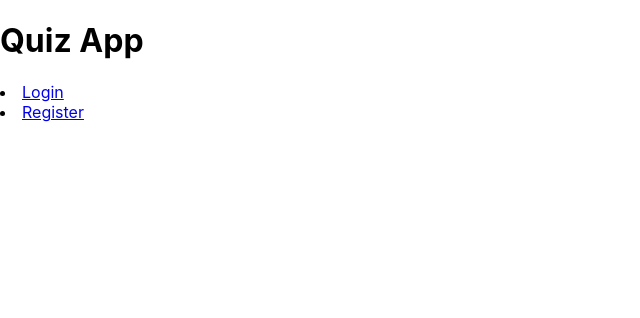
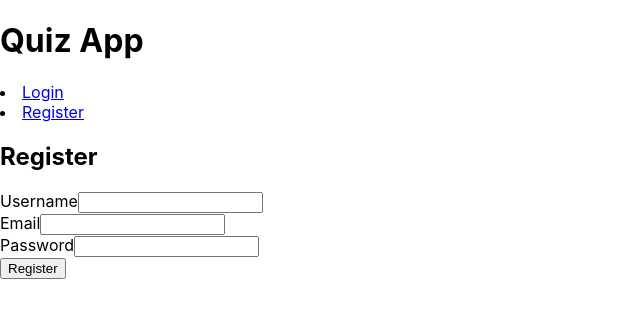
Before and after one commit to Furkyleon/geoquiz, a React (Create React App) app in the folder frontend/: page /register in a window 1280 px wide. Shown: the top 318 px of the page, without its empty margins (0-640 px from the left). Built offline with nearby package versions, Linux system fonts and the light colour scheme.

Commit message:
login register works

```diff
--- a/frontend/package.json
+++ b/frontend/package.json
@@ -7,6 +7,7 @@
         "@testing-library/jest-dom": "^6.6.3",
         "@testing-library/react": "^16.3.0",
         "@testing-library/user-event": "^13.5.0",
+        "axios": "^1.9.0",
         "react": "^19.1.0",
         "react-dom": "^19.1.0",
         "react-router-dom": "^7.6.0",
--- a/frontend/src/App.js
+++ b/frontend/src/App.js
@@ -5,6 +5,7 @@ import Home from "./components/Home";
 import Header from "./components/Header";
 import Users from "./components/Users";
 import Login from "./components/Login";
+import Register from "./components/Register";
 import Profile from "./components/Profile";
 
 function App() {
@@ -31,6 +32,7 @@ function App() {
                         <Route path="/" element={<Home />} />
                         <Route path="/users" element={<Users />} />
                         <Route path="/login" element={<Login />} />
+                        <Route path="/register" element={<Register />} />
                         <Route path="/profile" element={<Profile />} />
                     </Routes>
                 </div>
--- a/frontend/src/components/Login.js
+++ b/frontend/src/components/Login.js
@@ -8,8 +8,10 @@ function Login() {
     const [password, setPassword] = useState("");
     const [error, setError] = useState("");
 
-    async function Login(e) {
+    async function handleLogin(e) {
         e.preventDefault();
+
+        try {
             const res = await fetch("http://localhost:3001/users/login", {
                 method: "POST",
                 credentials: "include",
@@ -18,12 +20,16 @@ function Login() {
             });
 
             const data = await res.json();
-        if (data._id !== undefined) {
-            userContext.setUserContext(data);
+
+            if (res.ok && data.user) {
+                userContext.setUserContext(data.user);
             } else {
+                throw new Error(data.message || "Invalid login");
+            }
+        } catch (err) {
             setUsername("");
             setPassword("");
-            setError("Invalid username or password");
+            setError(err.message);
         }
     }
 
@@ -32,21 +38,35 @@ function Login() {
     }
 
     return (
-        <form onSubmit={Login}>
+        <form
+            onSubmit={handleLogin}
+            className="max-w-sm mx-auto mt-10 p-6 bg-white rounded-xl shadow"
+        >
+            <h2 className="text-xl font-bold mb-4">Login</h2>
             <input
                 type="text"
                 placeholder="Username"
                 value={username}
                 onChange={(e) => setUsername(e.target.value)}
+                className="block w-full mb-3 px-3 py-2 border rounded"
+                required
             />
             <input
                 type="password"
                 placeholder="Password"
                 value={password}
                 onChange={(e) => setPassword(e.target.value)}
+                className="block w-full mb-3 px-3 py-2 border rounded"
+                required
             />
-            <input type="submit" value="Log in" />
-            <label>{error}</label>
+            <input
+                type="submit"
+                value="Log in"
+                className="w-full bg-blue-600 text-white py-2 rounded hover:bg-blue-700 cursor-pointer"
+            />
+            {error && (
+                <label className="text-red-500 block mt-2">{error}</label>
+            )}
         </form>
     );
 }
--- /dev/null
+++ b/frontend/src/components/Register.js
@@ -0,0 +1,82 @@
+import React, { useState } from "react";
+import axios from "axios";
+import { useNavigate } from "react-router-dom";
+
+export default function RegisterPage() {
+    const [form, setForm] = useState({ username: "", email: "", password: "" });
+    const [error, setError] = useState(null);
+    const navigate = useNavigate();
+
+    const handleChange = (e) => {
+        setForm({ ...form, [e.target.name]: e.target.value });
+    };
+
+    const handleSubmit = async (e) => {
+        e.preventDefault();
+        try {
+            const response = await axios.post(
+                "http://localhost:3001/users/",
+                form
+            );
+            if (response.status === 201) {
+                navigate("/login"); // Redirect to login page after successful registration
+            }
+        } catch (err) {
+            setError(err.response?.data?.message || "Registration failed");
+        }
+    };
+
+    return (
+        <div className="max-w-md mx-auto mt-10 p-6 bg-white rounded-2xl shadow-md">
+            <h2 className="text-2xl font-bold mb-6">Register</h2>
+            {error && <div className="mb-4 text-red-500">{error}</div>}
+            <form onSubmit={handleSubmit} className="space-y-4">
+                <div>
+                    <label className="block text-sm font-medium mb-1">
+                        Username
+                    </label>
+                    <input
+                        type="text"
+                        name="username"
+                        value={form.username}
+                        onChange={handleChange}
+                        className="w-full px-3 py-2 border rounded-xl"
+                        required
+                    />
+                </div>
+                <div>
+                    <label className="block text-sm font-medium mb-1">
+                        Email
+                    </label>
+                    <input
+                        type="email"
+                        name="email"
+                        value={form.email}
+                        onChange={handleChange}
+                        className="w-full px-3 py-2 border rounded-xl"
+                        required
+                    />
+                </div>
+                <div>
+                    <label className="block text-sm font-medium mb-1">
+                        Password
+                    </label>
+                    <input
+                        type="password"
+                        name="password"
+                        value={form.password}
+                        onChange={handleChange}
+                        className="w-full px-3 py-2 border rounded-xl"
+                        required
+                    />
+                </div>
+                <button
+                    type="submit"
+                    className="w-full bg-blue-600 text-white py-2 px-4 rounded-xl hover:bg-blue-700"
+                >
+                    Register
+                </button>
+            </form>
+        </div>
+    );
+}
```
Also changed, not shown: 1 other file (tests, documents, lock files or other folders). Lines whose indentation alone changed are shown as unchanged.
